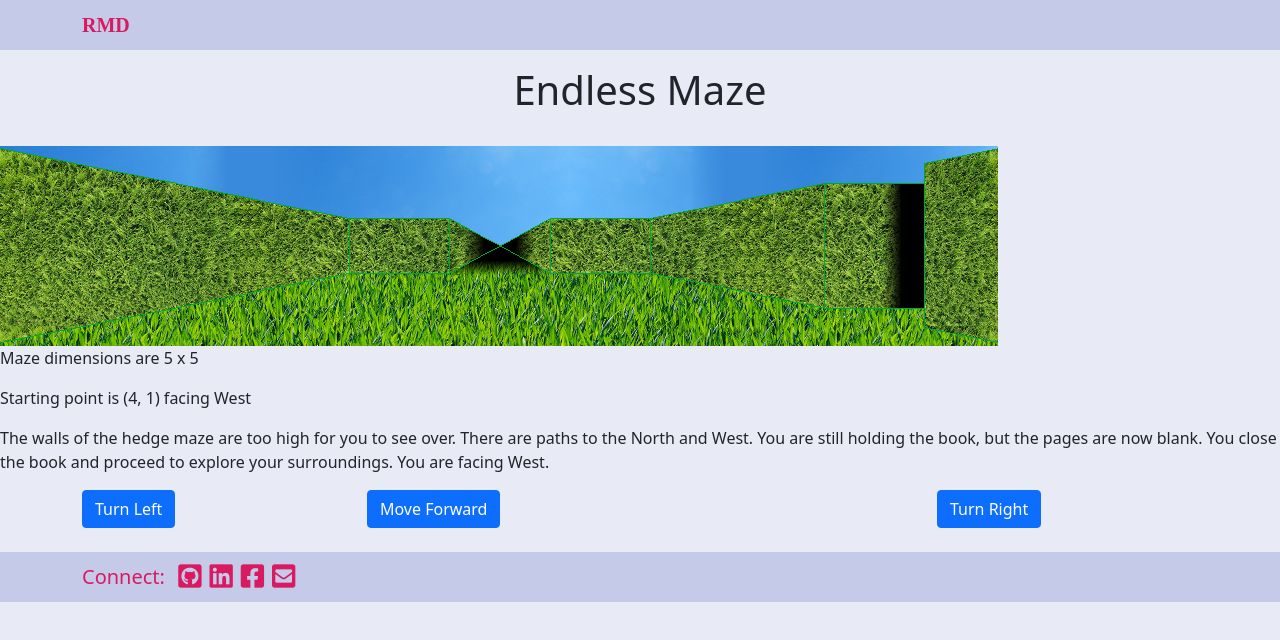
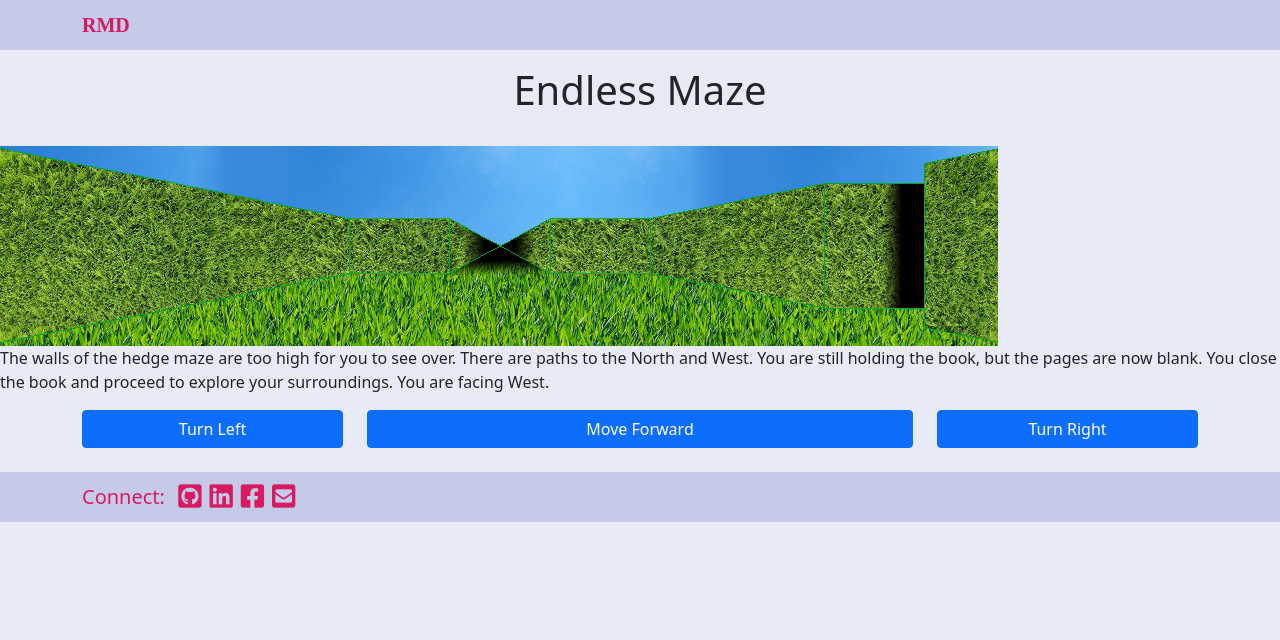
Before and after one commit to m1robyndunstan/EndlessMazeGame, an Angular app in the folder endless-maze-game/: page / in a window 1280 px wide. Both pictures are taken after a click on the button "Continue". Shown: the top 640 px of the page. Built offline with nearby package versions, Linux system fonts and the light colour scheme; a web font is replaced by a local one.

Commit message:
travel mostly working

```diff
--- a/endless-maze-game/src/app/MazeState.ts
+++ b/endless-maze-game/src/app/MazeState.ts
@@ -130,18 +130,7 @@ export class MazeState {
         // Assign default flavor text
         this.maze.forEach(mazeRow => {
             mazeRow.forEach(block => {
-                block.flavorText = "The walls of the hedge maze are too high for you to see over. ";
-                block.paths.sort();
-                if (block.paths.length == 1) {
-                    block.flavorText += "There is a path to the " + MazeDirection[block.paths[0]] + ". ";
-                }
-                else {
-                    block.flavorText += "There are paths to the " + MazeDirection[block.paths[0]];
-                    for (let index = 0; index < block.paths.length - 2; index++) {
-                        block.flavorText += ", " + MazeDirection[block.paths[index + 1]];
-                    }
-                    block.flavorText += " and " + MazeDirection[block.paths[block.paths.length - 1]] + ". ";
-                }
+                this.buildDefaultFlavorText(block);
             });
         });
 
@@ -171,6 +160,21 @@ export class MazeState {
         }
         exitBlock.specialDesc = MazeSpecial.Exit;
         exitBlock.flavorText += "There is a wooden door in the hedge wall to the " + MazeDirection[exitBlock.specialDir] + ". "
+    }
+
+    private buildDefaultFlavorText(block: MazeBlock) : void {
+        block.flavorText = "The walls of the hedge maze are too high for you to see over. ";
+        block.paths.sort();
+        if (block.paths.length == 1) {
+            block.flavorText += "There is a path to the " + MazeDirection[block.paths[0]] + ". ";
+        }
+        else {
+            block.flavorText += "There are paths to the " + MazeDirection[block.paths[0]];
+            for (let index = 0; index < block.paths.length - 2; index++) {
+                block.flavorText += ", " + MazeDirection[block.paths[index + 1]];
+            }
+            block.flavorText += " and " + MazeDirection[block.paths[block.paths.length - 1]] + ". ";
+        }
     }
 
     startMaze(): void {
@@ -223,6 +227,14 @@ export class MazeState {
     // Travel functions
     moveForward(): void {
         if (this.playerLocation) {
+            // If at maze start, make it a regular block
+            if (this.getSpecialType() == MazeSpecial.Start) {
+                let here = this.getCurrentBlock();
+                here.specialDesc = MazeSpecial.None;
+                this.buildDefaultFlavorText(here);
+            }
+
+            // move location
             switch (this.playerDirection) {
                 case MazeDirection.North:
                     this.playerLocation.y -= 1;
--- a/endless-maze-game/src/app/maze-interface/maze-interface.component.html
+++ b/endless-maze-game/src/app/maze-interface/maze-interface.component.html
@@ -5,21 +5,19 @@
     ></app-maze-image>
 
 <div *ngIf="currentGame">
-    <p>Maze dimensions are {{currentGame.dimensions[0]}} x {{currentGame.dimensions[1]}}</p>
-    <p *ngIf="currentGame.playerLocation">Starting point is ({{currentGame.playerLocation.x}}, {{currentGame.playerLocation.y}}) facing {{playerStartDir}}</p>
-    <p>{{playerStartFlavor}}</p>
+    <p>{{locationDescription}}</p>
 </div>
 
 <div class='container'>
     <div class='row'>
-        <div class='col'>
-            <button type='button' class='btn btn-primary'>Turn Left</button>
+        <div class='col d-grid gap-2'>
+            <button type='button' class='btn btn-primary' (click)="turnLeft()">Turn Left</button>
         </div>
-        <div class='col-6'>
-            <button type='button' class='btn btn-primary'>Move Forward</button>
+        <div class='col-6 d-grid gap-2'>
+            <button *ngIf="showForwardButton" type='button' class='btn btn-primary' (click)="moveForward()">Move Forward</button>
         </div>
-        <div class='col'>
-            <button type='button' class='btn btn-primary'>Turn Right</button>
+        <div class='col d-grid gap-2'>
+            <button type='button' class='btn btn-primary' (click)="turnRight()">Turn Right</button>
         </div>
     </div>
 </div>
--- a/endless-maze-game/src/app/maze-interface/maze-interface.component.ts
+++ b/endless-maze-game/src/app/maze-interface/maze-interface.component.ts
@@ -13,20 +13,22 @@ export class MazeInterfaceComponent implements OnInit {
 
   @Input() currentGame?: MazeState;
 
-  playerStartDir?: string;
-  playerStartFlavor?: string
+  playerFacingDir?: string;
+  locationDescription?: string
   mazeLeftImage?: MazeImage;
   mazeCenterImage?: MazeImage;
   mazeRightImage?: MazeImage;
+  showForwardButton: boolean;
 
-  constructor() { }
+  constructor() {
+    this.showForwardButton = false;
+   }
 
   ngOnInit(): void {
     if (this.currentGame) {
-      this.playerStartDir = MazeDirection[this.currentGame.playerDirection ? this.currentGame.playerDirection : MazeDirection.North];
-      this.playerStartFlavor = this.currentGame.getFlavorText();
+      this.playerFacingDir = MazeDirection[this.currentGame.playerDirection ? this.currentGame.playerDirection : MazeDirection.North];
 
-      this.setMazeImages();
+      this.configureInterfaceForCurrentLocation();
     }
   }
 
@@ -50,4 +52,24 @@ export class MazeInterfaceComponent implements OnInit {
     }
   }
 
+  moveForward(): void {
+    if (this.currentGame) this.currentGame.moveForward();
+    this.configureInterfaceForCurrentLocation();
+  }
+  turnRight(): void {
+    if (this.currentGame) this.currentGame.turnRight();
+    this.configureInterfaceForCurrentLocation();
+  }
+  turnLeft(): void {
+    if (this.currentGame) this.currentGame.turnLeft();
+    this.configureInterfaceForCurrentLocation();
+  }
+
+  private configureInterfaceForCurrentLocation() : void {
+    this.setMazeImages();
+    if (this.currentGame) {
+      this.showForwardButton = this.currentGame.hasForwardPath();
+      this.locationDescription = this.currentGame.getFlavorText();
+    }
+  }
 }
```
